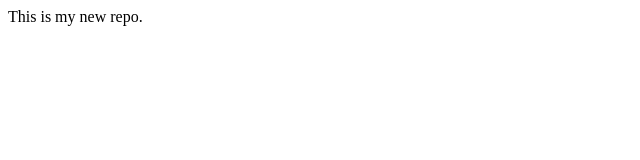
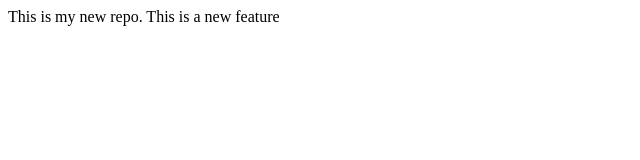
Before and after one commit to JonSnow024/localrepo, a plain HTML site: page index.html in a window 1280 px wide. Shown: the whole page, without its empty margins (0-640 px from the left). Drawn offline with Linux system fonts and the light colour scheme.

Commit message:
Add new feature

```diff
--- a/index.html
+++ b/index.html
@@ -2,5 +2,6 @@
     <head></head>
     <body>
         <pr> This is my new repo. </pr>
+        <pr> This is a new feature </pr>
     </body>
 </html>
```
